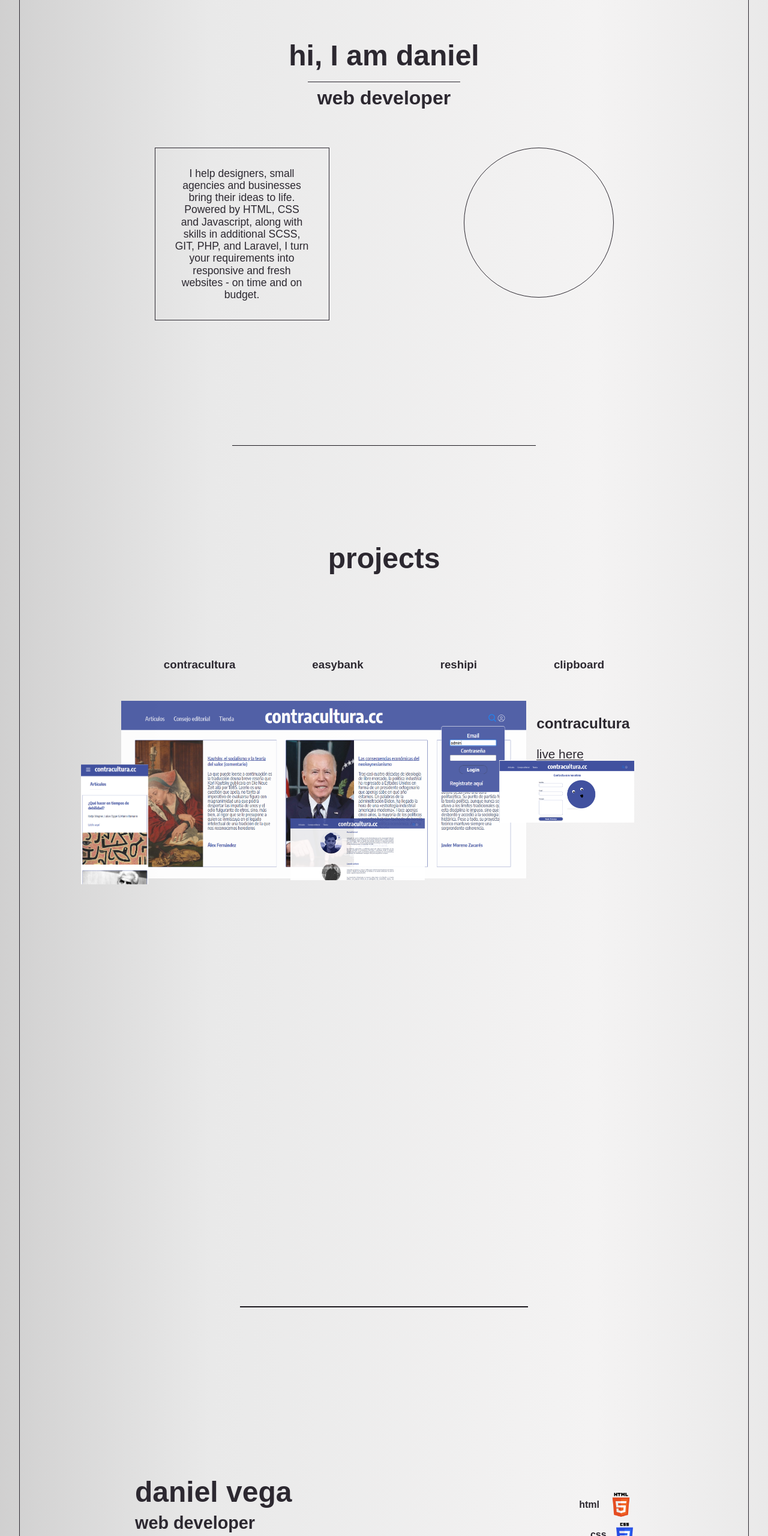
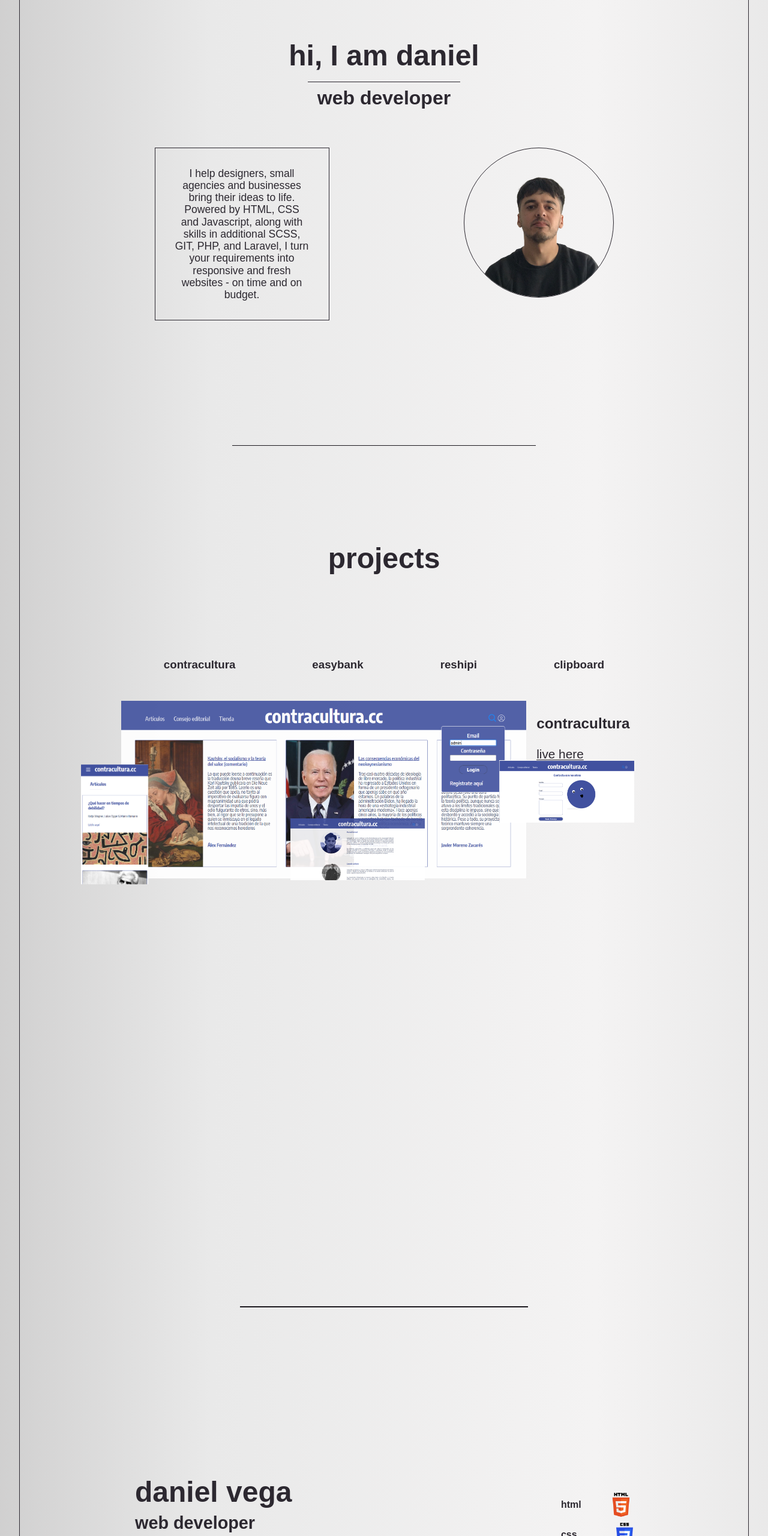
Before and after one commit to danielveg4/portfolio, a website built with Vite: page src/index.html in a window 1280 px wide. Shown: the part 240-2800 px from the top of the page at 60% size. Built offline with nearby package versions, Linux system fonts and the light colour scheme; some packages are replaced by stand-ins of ours; files whose address does not match are found by name; a web font is replaced by a local one.

Commit message:
final 2812

```diff
--- a/src/index.html
+++ b/src/index.html
@@ -46,7 +46,7 @@
         <div class="principal__about">
           I help designers, small agencies and businesses bring their ideas to life. Powered by HTML, CSS and Javascript, along with skills in additional SCSS, GIT, PHP, and Laravel, I turn your requirements into responsive and fresh websites - on time and on budget.
         </div>
-        <div class="principal__photo"></div>
+        <div class="principal__photo"><img src="assets/images/portraitpf2.png"></div>
       </div>
     </div>
     <div class="projects">
--- a/src/scss/blocks/about.scss
+++ b/src/scss/blocks/about.scss
@@ -64,14 +64,16 @@
     display: flex;
     flex-direction: row;
     gap: 5rem;
-    justify-content: center;
+    justify-content: space-between;
     align-items: center;
+    width: 90%;
     @include responsive(laptop) {
       display: flex;
       flex-direction: row;
       gap: 1rem;
-      justify-content: right;
+      justify-content: space-between;
       align-items: center;
+      width: 100%;
     }
   }
 
--- a/src/scss/blocks/principal.scss
+++ b/src/scss/blocks/principal.scss
@@ -75,7 +75,6 @@
     width: 250px;
     height: 250px;
     border-radius: 50%;
-    background-image: url(./assets/images/portraitpf2.png);
     background-size: cover;
     background-position: center;
     @include responsive(laptop) {
--- a/vite.config.js
+++ b/vite.config.js
@@ -7,6 +7,6 @@ export default defineConfig({
   base: '',
   root: 'src',
   build: {
-    outDir: '../dist'
+    outDir: '../outdir'
   }
 });
```
Also changed, not shown: docs/index.html (+1 -1 lines), docs/assets/portraitpf2-ba4d0fde.png (added), 4 other files.
